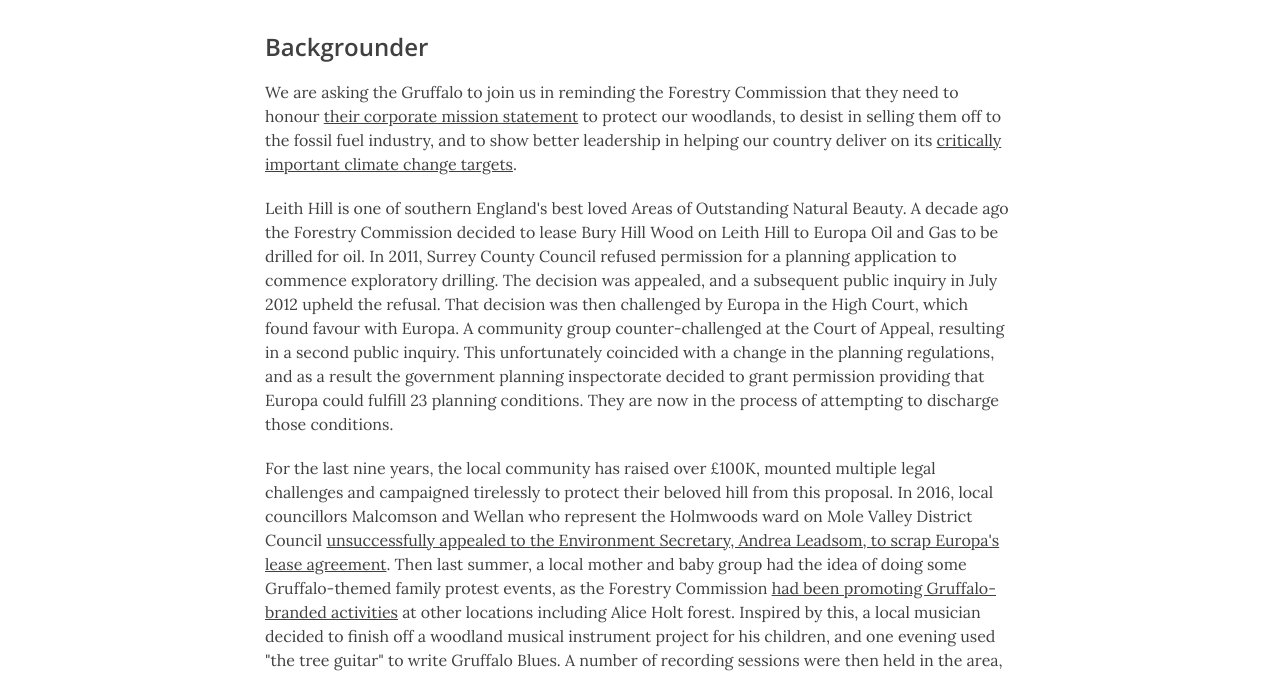
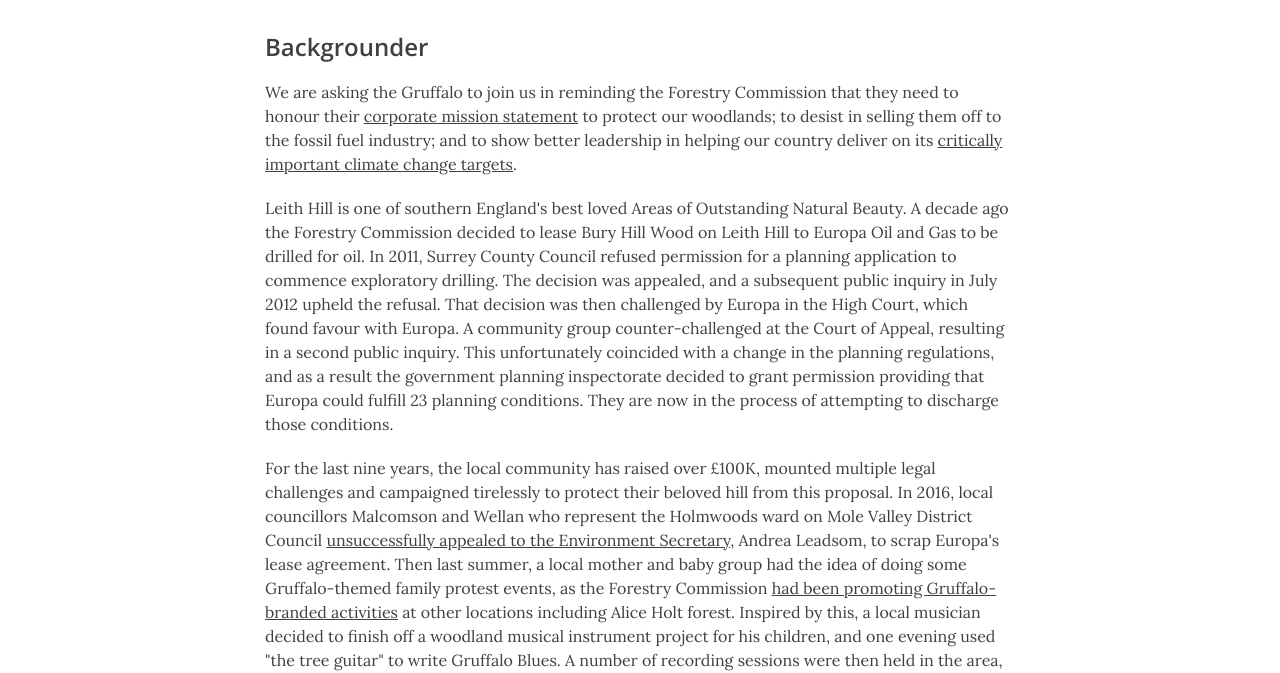
Before and after one commit to voiceforleithhill/leithhillblues.co.uk, a Jekyll site: the page built from media-kit.html, in a window 1280 px wide. Shown: the part 144-817 px from the top of the page. Built offline with Jekyll 4.4.1, drawn with Linux system fonts in a browser that asks for light colours; nearby versions of some CDN libraries.

Commit message:
Content updates

```diff
--- a/media-kit.html
+++ b/media-kit.html
@@ -5,11 +5,11 @@
 
 <h3>Backgrounder</h3>
 
-<p>We are asking the Gruffalo to join us in reminding the Forestry Commission that they need to honour <a href="https://www.forestry.gov.uk/forestry/infd-6val65" target="_blank">their corporate mission statement</a> to protect our woodlands, to desist in selling them off to the fossil fuel industry, and to show better leadership in helping our country deliver on its <a href="https://www.gov.uk/government/publications/uk-climate-change-risk-assessment-2017" target="_blank">critically important climate change targets</a>.</p>
+<p>We are asking the Gruffalo to join us in reminding the Forestry Commission that they need to honour their <a href="https://www.forestry.gov.uk/forestry/infd-6val65" target="_blank"/>corporate mission statement</a> to protect our woodlands; to desist in selling them off to the fossil fuel industry; and to show better leadership in helping our country deliver on its <a href="https://www.gov.uk/government/publications/uk-climate-change-risk-assessment-2017" target="_blank">critically important climate change targets</a>.</p>
 
 <p>Leith Hill is one of southern England's best loved Areas of Outstanding Natural Beauty. A decade ago the Forestry Commission decided to lease Bury Hill Wood on Leith Hill to Europa Oil and Gas to be drilled for oil. In 2011, Surrey County Council refused permission for a planning application to commence exploratory drilling. The decision was appealed, and a subsequent public inquiry in July 2012 upheld the refusal. That decision was then challenged by Europa in the High Court, which found favour with Europa. A community group counter-challenged at the Court of Appeal, resulting in a second public inquiry. This unfortunately coincided with a change in the planning regulations, and as a result the government planning inspectorate decided to grant permission providing that Europa could fulfill 23 planning conditions. They are now in the process of attempting to discharge those conditions.</p>
 
-<p>For the last nine years, the local community has raised over £100K, mounted multiple legal challenges and campaigned tirelessly to protect their beloved hill from this proposal. In 2016, local councillors Malcomson and Wellan who represent the Holmwoods ward on Mole Valley District Council <a href="https://drillordrop.com/2017/02/06/forestry-commission-refuses-to-drop-oil-drilling-deal-with-europa-near-leith-hill" target="_blank">unsuccessfully appealed to the Environment Secretary, Andrea Leadsom, to scrap Europa's lease agreement</a>. Then last summer, a local mother and baby group had the idea of doing some Gruffalo-themed family protest events, as the Forestry Commission <a href="https://www.forestry.gov.uk/gruffalo" target="_blank">had been promoting Gruffalo-branded activities</a> at other locations including Alice Holt forest. Inspired by this, a local musician decided to finish off a woodland musical instrument project for his children, and one evening used "the tree guitar" to write Gruffalo Blues. A number of recording sessions were then held in the area, including drop-in events for anyone wishing to come along and sing. Out of these sessions, the Leith Hill Community Blues Band was born.</p>
+<p>For the last nine years, the local community has raised over £100K, mounted multiple legal challenges and campaigned tirelessly to protect their beloved hill from this proposal. In 2016, local councillors Malcomson and Wellan who represent the Holmwoods ward on Mole Valley District Council <a href="https://drillordrop.com/2017/02/06/forestry-commission-refuses-to-drop-oil-drilling-deal-with-europa-near-leith-hill" target="_blank">unsuccessfully appealed to the Environment Secretary</a>, Andrea Leadsom, to scrap Europa's lease agreement. Then last summer, a local mother and baby group had the idea of doing some Gruffalo-themed family protest events, as the Forestry Commission <a href="https://www.forestry.gov.uk/gruffalo" target="_blank">had been promoting Gruffalo-branded activities</a> at other locations including Alice Holt forest. Inspired by this, a local musician decided to finish off a woodland musical instrument project for his children, and one evening used "the tree guitar" to write Gruffalo Blues. A number of recording sessions were then held in the area, including drop-in events for anyone wishing to come along and sing. Out of these sessions, the Leith Hill Community Blues Band was born.</p>
 
 <h3>Images</h3>
 
```
